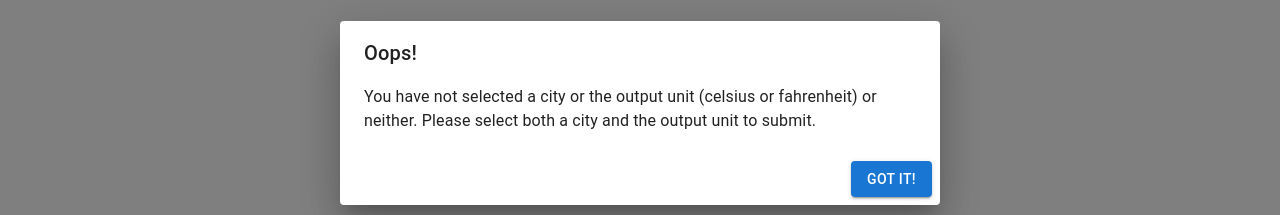
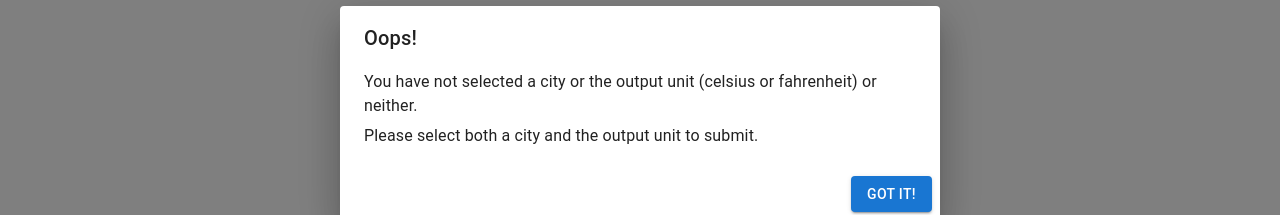
Before and after one commit to devaajanne/weathertwin-client, a React (Vite) app: page / in a window 1280 px wide. Both pictures are taken after a click on the button "SUBMIT". Shown: the part 287-502 px from the top of the page. Built offline with nearby package versions, Linux system fonts and the light colour scheme.

Commit message:
Added margin to alert dialog in WeatherSearch component

```diff
--- a/src/components/pageWeatherDisplay/WeatherSearch.jsx
+++ b/src/components/pageWeatherDisplay/WeatherSearch.jsx
@@ -135,10 +135,10 @@ export default function WeatherSearch({ setInputLocation, setSimilarLocation })
           <Dialog open={errorAlertIsOpen} onClose={handleClose}>
             <DialogTitle>Oops!</DialogTitle>
             <DialogContent>
-              <Typography>
-                You have not selected a city or the output unit (celsius or fahrenheit) or neither. Please select both a city and
-                the output unit to submit.
+              <Typography gutterBottom='true'>
+                You have not selected a city or the output unit (celsius or fahrenheit) or neither.
               </Typography>
+              <Typography>Please select both a city and the output unit to submit.</Typography>
             </DialogContent>
             <DialogActions>
               <Button variant='contained' onClick={handleClose}>
```
